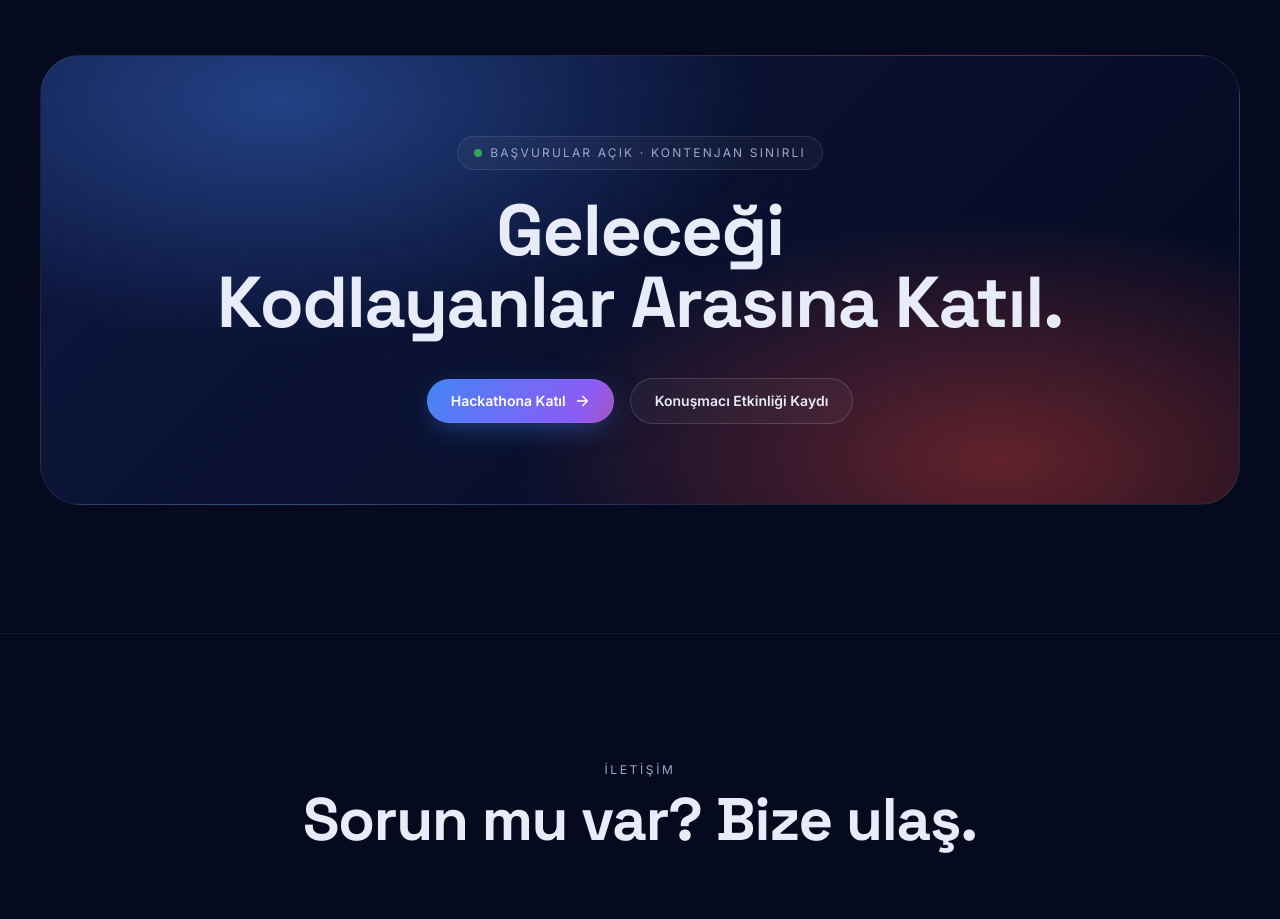
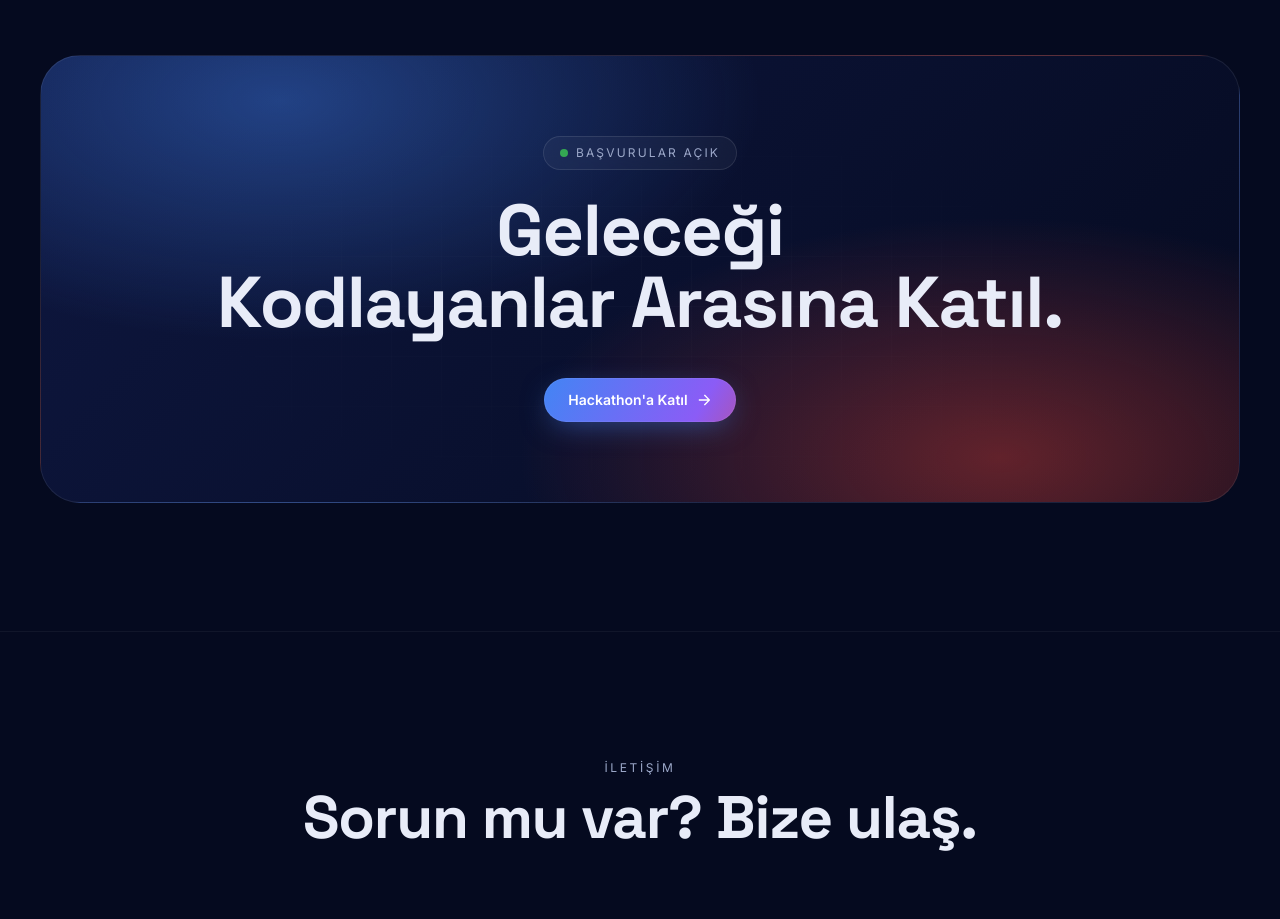
Before and after one commit to BeyzaESER22/HackatonWebSitesi, a Next.js app: page / in a window 1280 px wide. Shown: the part 7500-8419 px from the top of the page. Built offline with nearby package versions, Linux system fonts and the light colour scheme; no server answers.

Commit message:
Docs: remove 'Kontenjan Sınırlı' and clean up buttons in CTA section

```diff
--- a/src/components/sections/CTASection.js
+++ b/src/components/sections/CTASection.js
@@ -36,7 +36,7 @@ export function CTASection() {
             />
 
             <div className="relative">
-              <Badge dotColor={COLORS.green} className="mb-6">Başvurular Açık · Kontenjan Sınırlı</Badge>
+              <Badge dotColor={COLORS.green} className="mb-6">Başvurular Açık</Badge>
 
               <h2 className="font-display text-4xl md:text-6xl lg:text-7xl font-bold mb-10 leading-[1] g-word">
                 <span className="b">G</span><span className="r">e</span><span className="y">l</span><span className="g">e</span>
@@ -45,8 +45,7 @@ export function CTASection() {
               </h2>
 
               <div className="flex flex-col sm:flex-row items-center justify-center gap-4">
-                <Button onClick={() => openModal('hack')} iconRight={<ArrowRightIcon />}>Hackathona Katıl</Button>
-                <Button variant="ghost" onClick={() => openModal('speaker')}>Konuşmacı Etkinliği Kaydı</Button>
+                <Button onClick={() => openModal('hack')} iconRight={<ArrowRightIcon />}>Hackathon'a Katıl</Button>
               </div>
             </div>
           </div>
```
